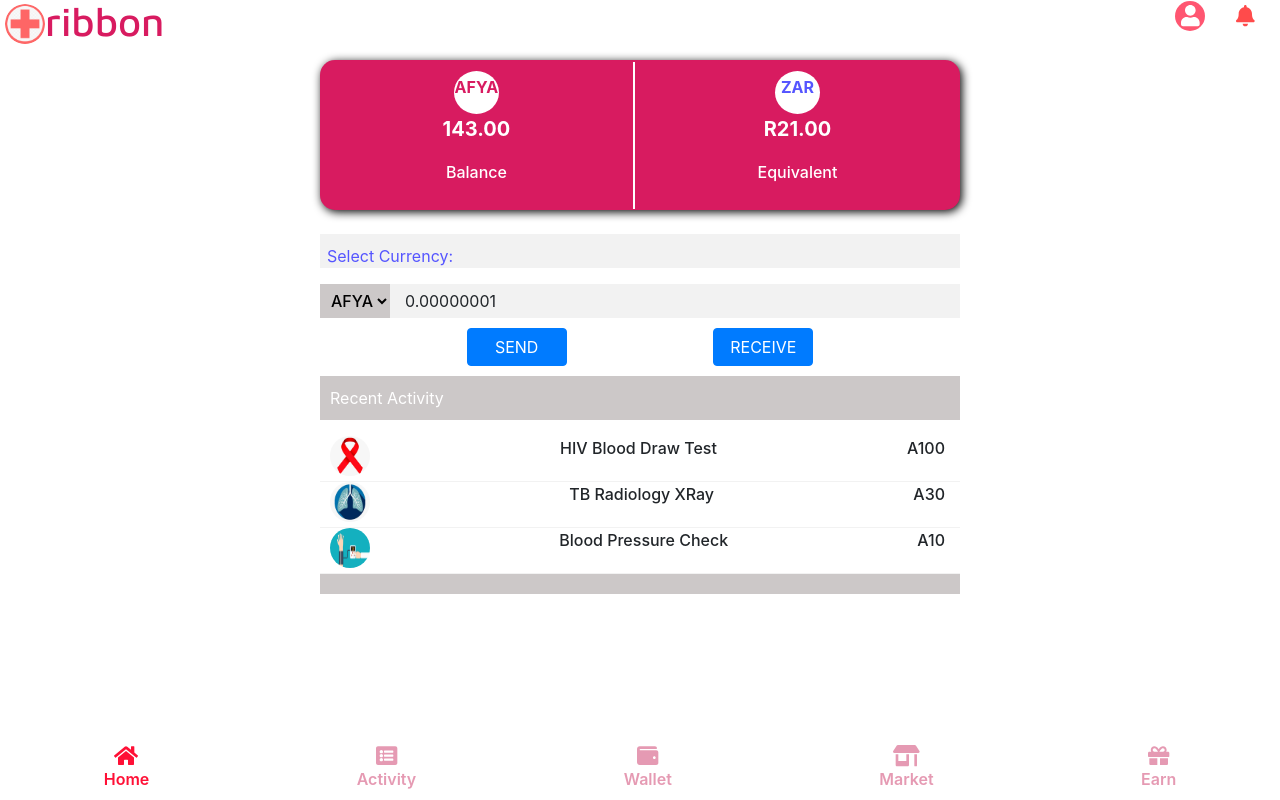
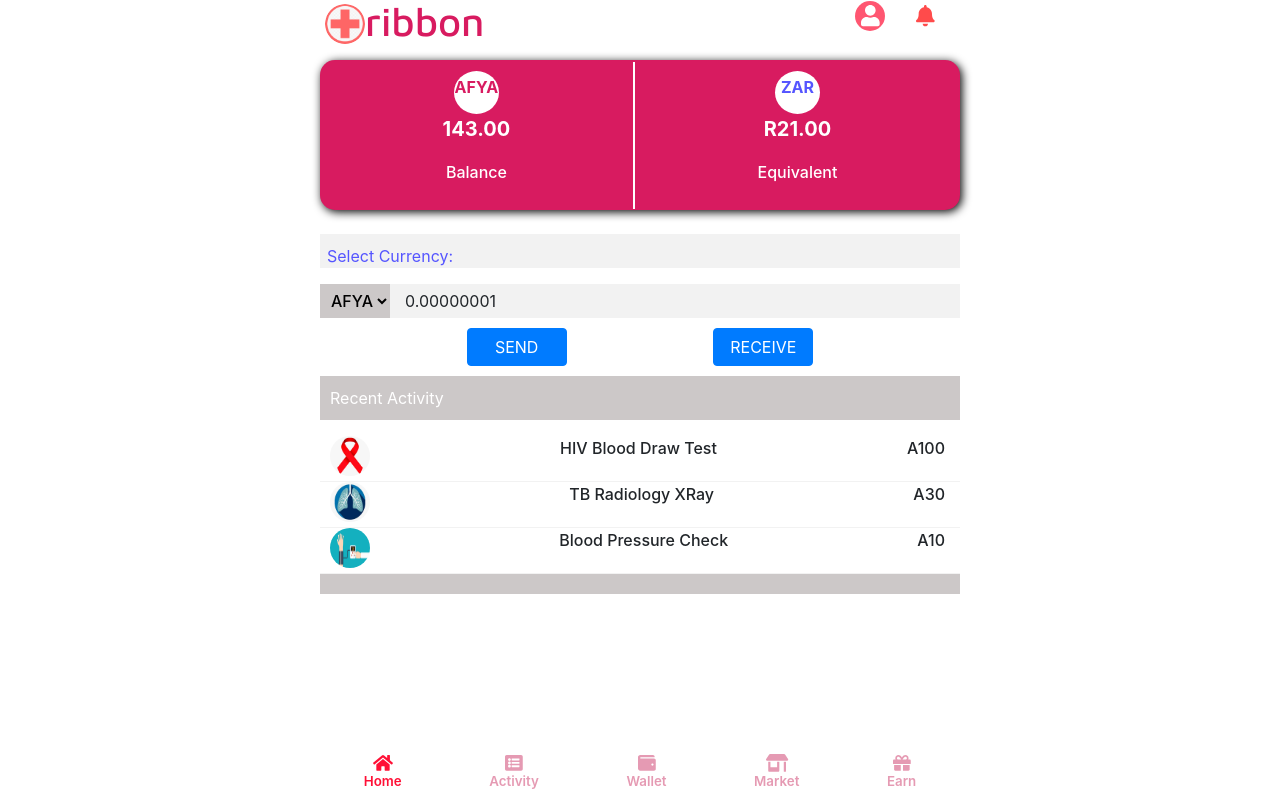
Before and after one commit to johnalalade/internproject, a React (Create React App) app: page / in a window 1280 px wide. Built offline with nearby package versions, Linux system fonts and the light colour scheme.

Commit message:
Desktop View Width

```diff
--- a/src/Screens/Home.js
+++ b/src/Screens/Home.js
@@ -23,17 +23,17 @@
 
 
     pagination = (pagename) => {
-        this.setState({page: pagename})
+        this.setState({ page: pagename })
     }
 
     render() {
         return (
-            <div>
+            <div className="outter-container">
+                <div className="content">
                     <Header />
 
-                {(this.state.page !== "Home")? <Page page={this.state.page} /> :
-                    <div className="outter-container">
-                        <div className="content">
+                    {(this.state.page !== "Home") ? <Page page={this.state.page} /> :
+                        <div>
                             {/* Top Box */}
                             <div className="box-container">
                                 <div className="AFYA">
@@ -106,9 +106,10 @@
                             <div className="last-bar"></div>
 
                             <br />
-                        </div>
+
                         </div>}
                     <Footer pagename={this.state.page} pagination={this.pagination} />
+                </div>
             </div>
         )
     }
--- a/src/Screens/style.css
+++ b/src/Screens/style.css
@@ -94,6 +94,13 @@
   }
   .content{
     width: 50vw;
+  }
+  .header{
+    width: inherit;
+  }
+  .tab{
+    width: inherit;
+    font-size: smaller;
   }
 }
 /* Top box */
```
Lines whose indentation alone changed are shown as unchanged.
